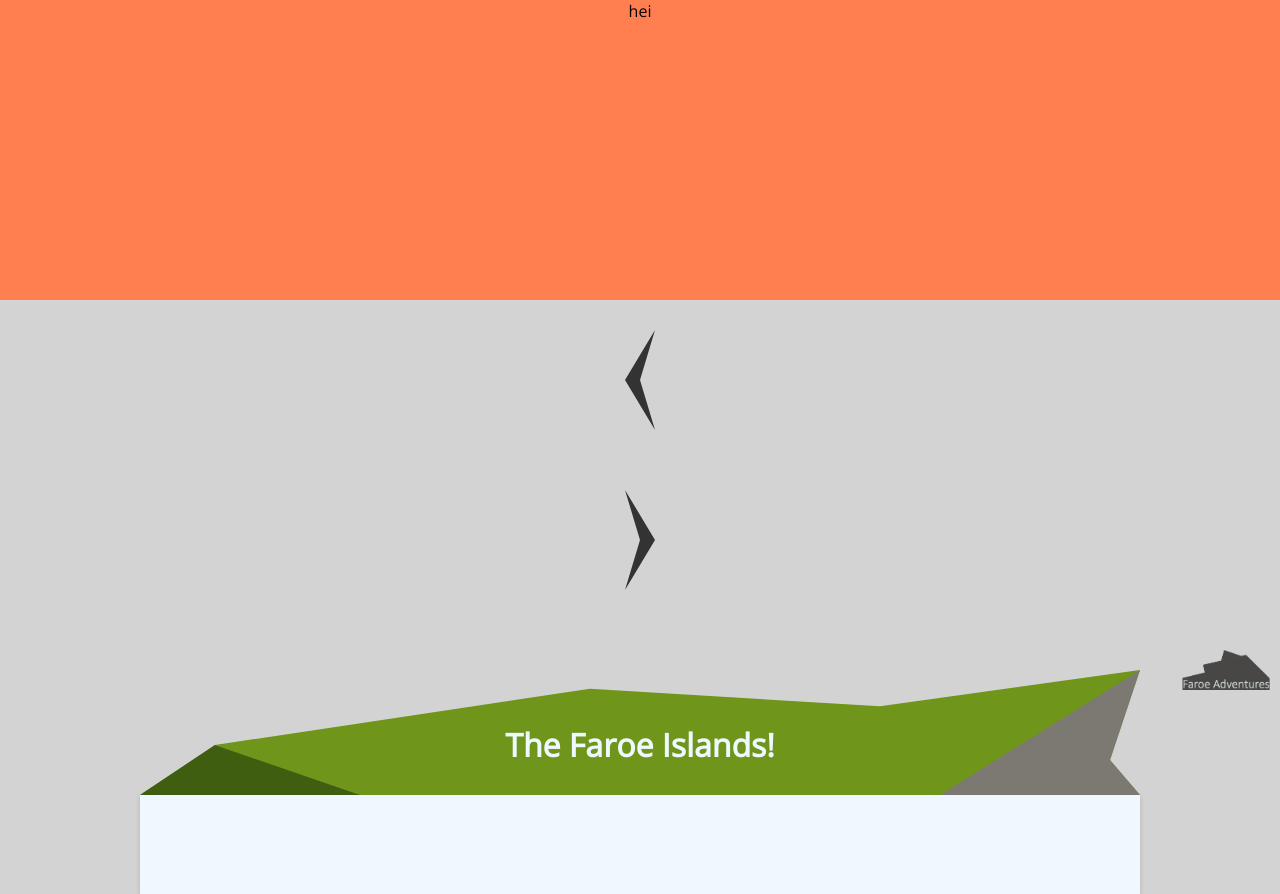
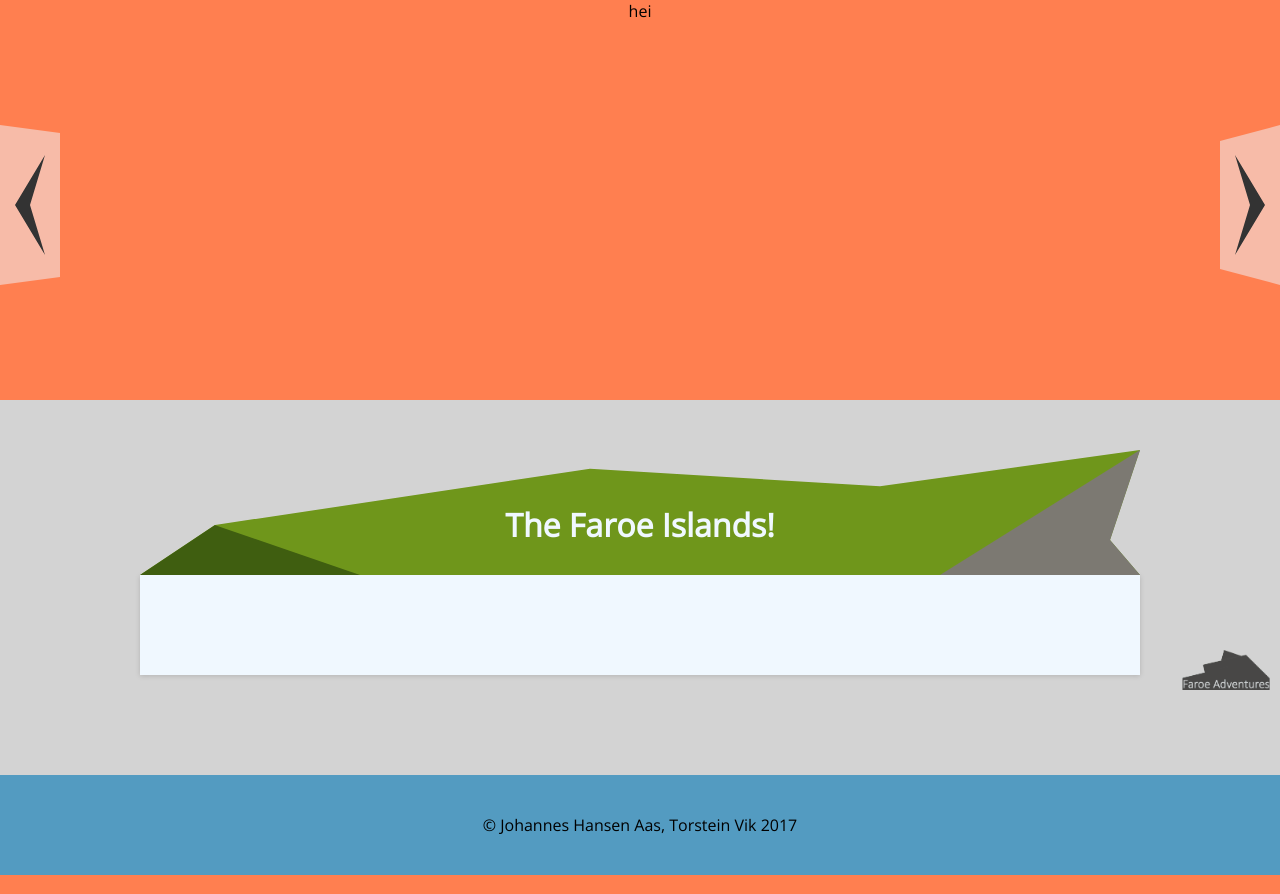
Before and after one commit to torstein-vik/mitt-feriested, a PHP site: page / in a window 1280 px wide. Shown: the part 100-994 px from the top of the page. Run offline with PHP 8.4, Linux system fonts and the light colour scheme; some libraries are stand-ins or nearby versions.

Commit message:
styled slideshow buttons

```diff
--- a/src/index.css
+++ b/src/index.css
@@ -170,7 +170,7 @@ copyright::before{
 .slide {
     display: none;
     width: 100%;
-    height: 300px;
+    height: 400px;
 }
 
 #slide1 {
@@ -183,3 +183,28 @@ copyright::before{
 #slide3 {
     background-color: #333;
 }
+
+#prev, #next {
+    height: 160px;
+    width: 60px;
+    display: block;
+    background-color: rgba(240, 248, 255, 0.5);
+    position: absolute;
+    z-index: 1;
+    margin-top: -275px;
+    transition: 300ms;
+}
+
+#prev:hover, #next:hover {
+    background-color: aliceblue;
+}
+
+#prev {
+    left: 0;
+    clip-path: polygon(0 0, 100% 5%, 100% 95%, 0 100%);
+}
+
+#next {
+    right: 0;
+    clip-path: polygon(0 10%, 100% 0, 100% 100%, 0 90%);
+}
```
